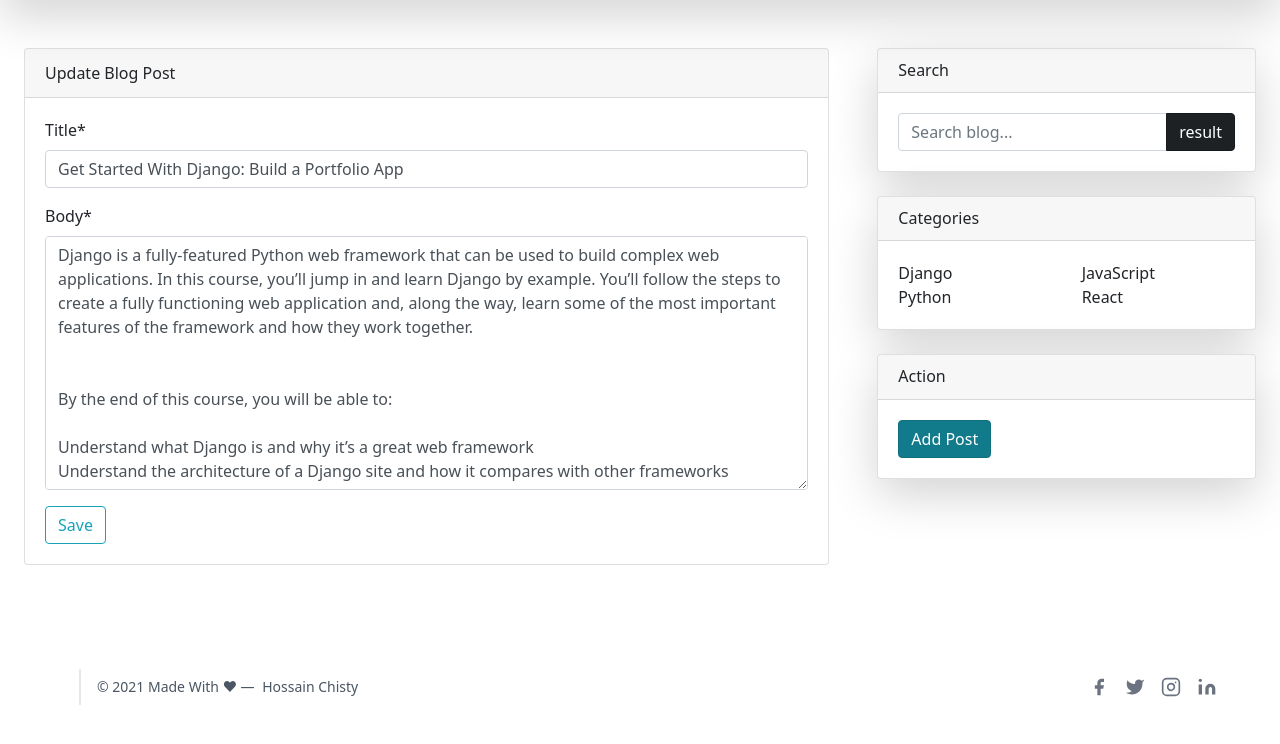
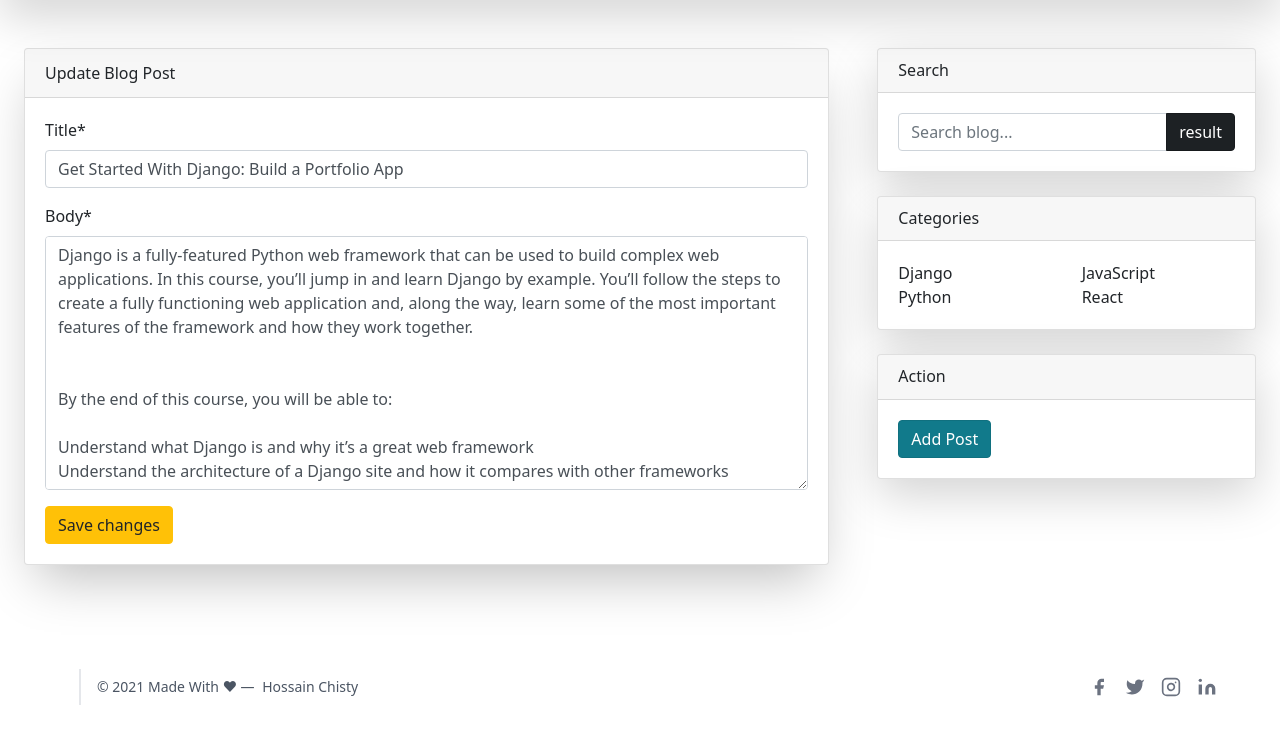
Before and after one commit to hossainchisty/Django-Blog-App, a Django app: page /post_update/6 in a window 1280 px wide. Shown: the part 56-800 px from the top of the page. Run offline with Django 3.2, Linux system fonts and the light colour scheme; data comes from the database, SQL or seed files in the repository; some libraries are stand-ins or nearby versions.

Commit message:
update post_form.html at(#17)

```diff
--- a/BlogProject/Blog/templates/post_form.html
+++ b/BlogProject/Blog/templates/post_form.html
@@ -4,7 +4,7 @@
 
 <div class="col-md-8 p-4">
 
-    <div class="card mb-4 my-6">
+    <div class="card mb-4 my-6 shadow-2xl">
         <div class="card-header">
             Update Blog Post
         </div>
@@ -14,7 +14,7 @@
 
                 {{ form|crispy}}
 
-                <input type="submit" value="Save" class="btn btn-outline-info">
+                <input type="submit" value="Save changes" class="btn btn-warning btn-radius">
 
             </form>
         </div>
```
